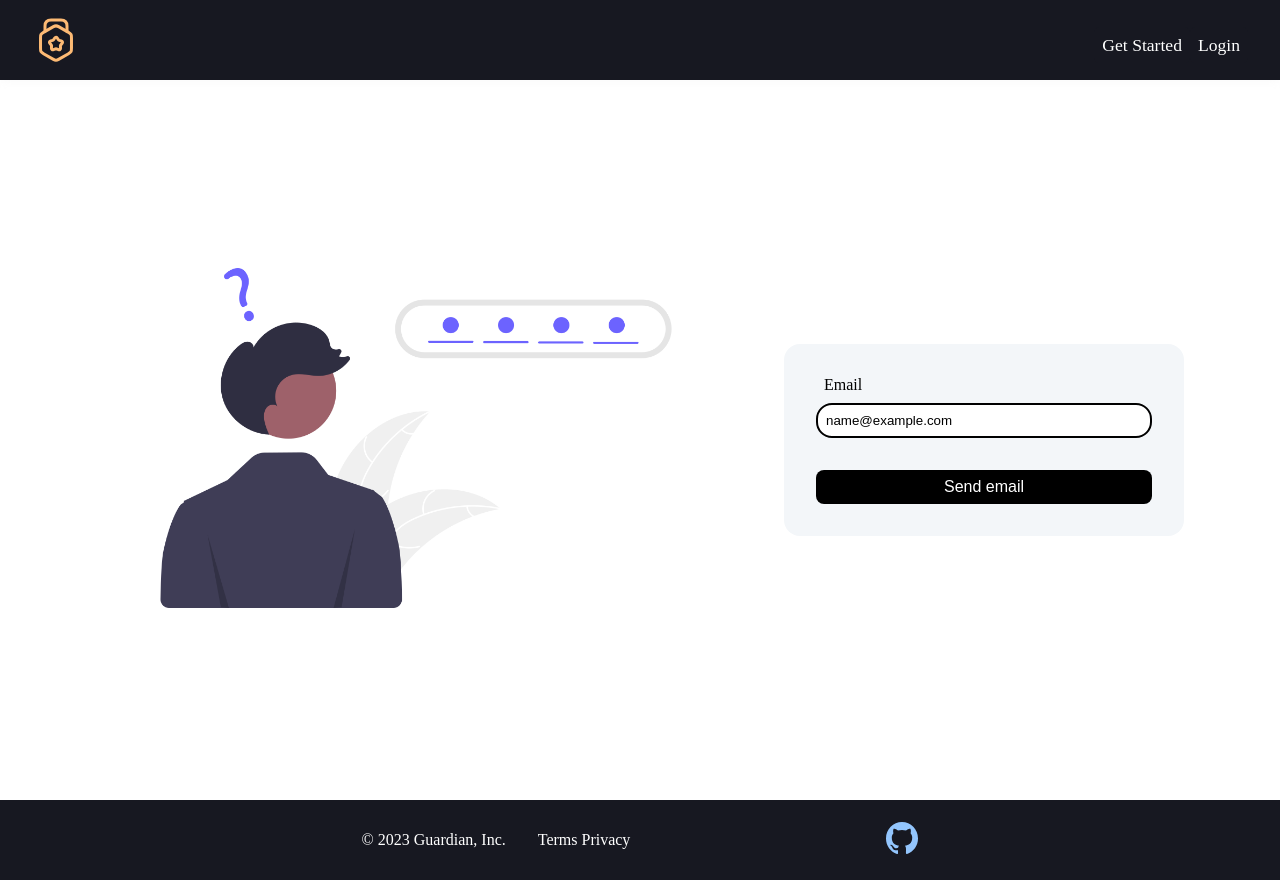
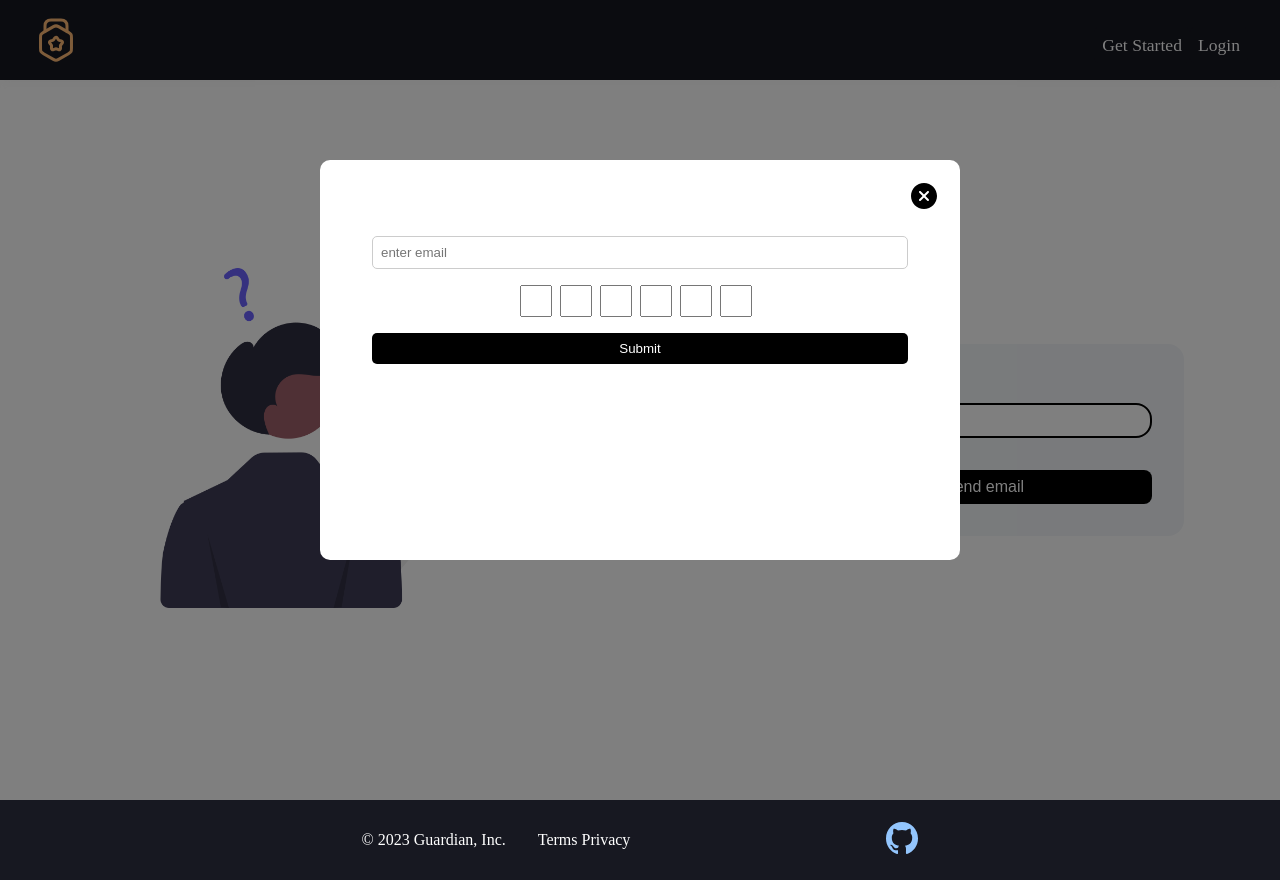
Before and after one commit to KrishT0/Guardian, a React (Vite) app in the folder frontend/: page /forget-password in a window 1280 px wide. Both pictures are taken after typing "name@example.com" into the empty fields and a click on the button "Send email". Built offline with nearby package versions, Linux system fonts and the light colour scheme; a web font is replaced by a local one.

Commit message:
added otp field to forgot password page

```diff
--- a/frontend/src/components/Authentication/ForgetPassword.jsx
+++ b/frontend/src/components/Authentication/ForgetPassword.jsx
@@ -1,7 +1,10 @@
-import React from 'react';
+import React, { useState } from 'react';
 import { useForm, Controller } from 'react-hook-form';
 import forgetPassword from '../../assets/forget-password.png';
 import classes from './authentication.module.css';
+import Modal from 'react-modal';
+import OtpInput from './otp';
+import { IoIosCloseCircle } from 'react-icons/io';
 
 function ForgetPassword() {
   const {
@@ -9,15 +12,17 @@ function ForgetPassword() {
     handleSubmit,
     formState: { errors },
   } = useForm();
+  const [openModal, setOpenModal] = useState(false);
 
   const onSubmit = (data) => {
     console.log(data);
+    setOpenModal(true);
   };
 
   return (
     <section className={classes.container}>
       <div>
-        <img src={forgetPassword} alt="" />
+        <img src={forgetPassword} alt="forget image" />
       </div>
       <div>
         <form className={classes.forgetForm} onSubmit={handleSubmit(onSubmit)}>
@@ -42,6 +47,87 @@ function ForgetPassword() {
           <button type="submit">Send email</button>
         </form>
       </div>
+      {openModal && (
+        <Modal
+          isOpen={openModal}
+          onRequestClose={() => setOpenModal(false)}
+          ariaHideApp={false}
+          className={classes.forgetModal}
+          style={{
+            overlay: {
+              backgroundColor: 'rgba(0,0,0,0.5)',
+            },
+            content: {
+              width: '50%',
+              height: '25rem',
+              margin: 'auto',
+              backgroundColor: 'white',
+              padding: '20px',
+              borderRadius: '10px',
+            },
+          }}
+        >
+          <div className={classes.forgetContainer}>
+            <div
+              style={{
+                display: 'flex',
+                justifyContent: 'flex-end',
+                width: '100%',
+              }}
+            >
+              <button
+                style={{
+                  background: 'none',
+                  border: 'none',
+                  outline: 'none',
+                  fontSize: '2rem',
+                  cursor: 'pointer',
+                  padding: 0,
+                }}
+                onClick={() => setOpenModal(false)}
+              >
+                <IoIosCloseCircle />
+              </button>
+            </div>
+            <div
+              style={{
+                display: 'flex',
+                flexDirection: 'column',
+                justifyContent: 'space-between',
+                width: '100%',
+                padding: '0 2rem',
+              }}
+              className={classes.forgetModalContent}
+            >
+              <input
+                type="email"
+                placeholder="enter email"
+                style={{
+                  marginBottom: '1rem',
+                  padding: '0.5rem',
+                  borderRadius: '5px',
+                  border: '1px solid #ccc',
+                }}
+              />
+              <OtpInput />
+              <button
+                style={{
+                  padding: '0.5rem',
+                  borderRadius: '5px',
+                  border: 'none',
+                  backgroundColor: 'black',
+                  cursor: 'pointer',
+                  color: 'white',
+                }}
+                type="submit"
+                onClick={() => setOpenModal(false)}
+              >
+                Submit
+              </button>
+            </div>
+          </div>
+        </Modal>
+      )}
     </section>
   );
 }
--- a/frontend/src/components/Authentication/authentication.module.css
+++ b/frontend/src/components/Authentication/authentication.module.css
@@ -168,6 +168,20 @@
   cursor: pointer;
 }
 
+/* forget modal */
+.forgetModal {
+  margin-top: 10rem !important;
+}
+
+.forgetContainer {
+  display: flex;
+  flex-direction: column;
+  gap: 1rem;
+  align-items: baseline;
+  height: 100%;
+}
+
+/* extra */
 .error {
   color: red;
   text-align: center;
@@ -228,6 +242,10 @@
     width: 15rem;
     height: 12rem;
   }
+  .forgetModal {
+    width: 80% !important;
+    margin-top: 30% !important;
+  }
 }
 
 @media (max-width: 930px) {
--- /dev/null
+++ b/frontend/src/components/Authentication/otp.jsx
@@ -0,0 +1,70 @@
+import React, { useState, useRef } from 'react';
+
+const OtpInput = () => {
+  const [otp, setOtp] = useState(['', '', '', '', '', '']);
+  const inputRefs = useRef([]);
+
+  const handleChange = (e, index) => {
+    const value = e.target.value;
+
+    // Allow only numeric input
+    if (!/^\d*$/.test(value)) {
+      return;
+    }
+
+    // Update the OTP state
+    let newOtp = [...otp];
+    newOtp[index] = value;
+    setOtp(newOtp);
+
+    // Move to the next input box
+    if (value !== '' && index < otp.length - 1) {
+      inputRefs.current[index + 1].focus();
+    }
+  };
+
+  const handlePaste = (e) => {
+    // Prevent pasting non-numeric characters
+    e.preventDefault();
+    const pastedData = e.clipboardData
+      .getData('text/plain')
+      .replace(/\D/g, '')
+      .slice(0, 6);
+
+    // Update the OTP state
+    let newOtp = Array(6).fill('');
+    for (let i = 0; i < pastedData.length; i++) {
+      newOtp[i] = pastedData[i];
+    }
+    setOtp(newOtp);
+  };
+
+  return (
+    <div
+      style={{
+        display: 'flex',
+        justifyContent: 'center',
+        marginBottom: '1rem',
+      }}
+    >
+      {otp.map((digit, index) => (
+        <input
+          key={index}
+          type="text"
+          maxLength="1"
+          value={digit}
+          onChange={(e) => handleChange(e, index)}
+          onPaste={handlePaste}
+          ref={(el) => (inputRefs.current[index] = el)}
+          style={{
+            width: '2rem',
+            height: '2rem',
+            marginRight: '0.5rem',
+          }}
+        />
+      ))}
+    </div>
+  );
+};
+
+export default OtpInput;
```
